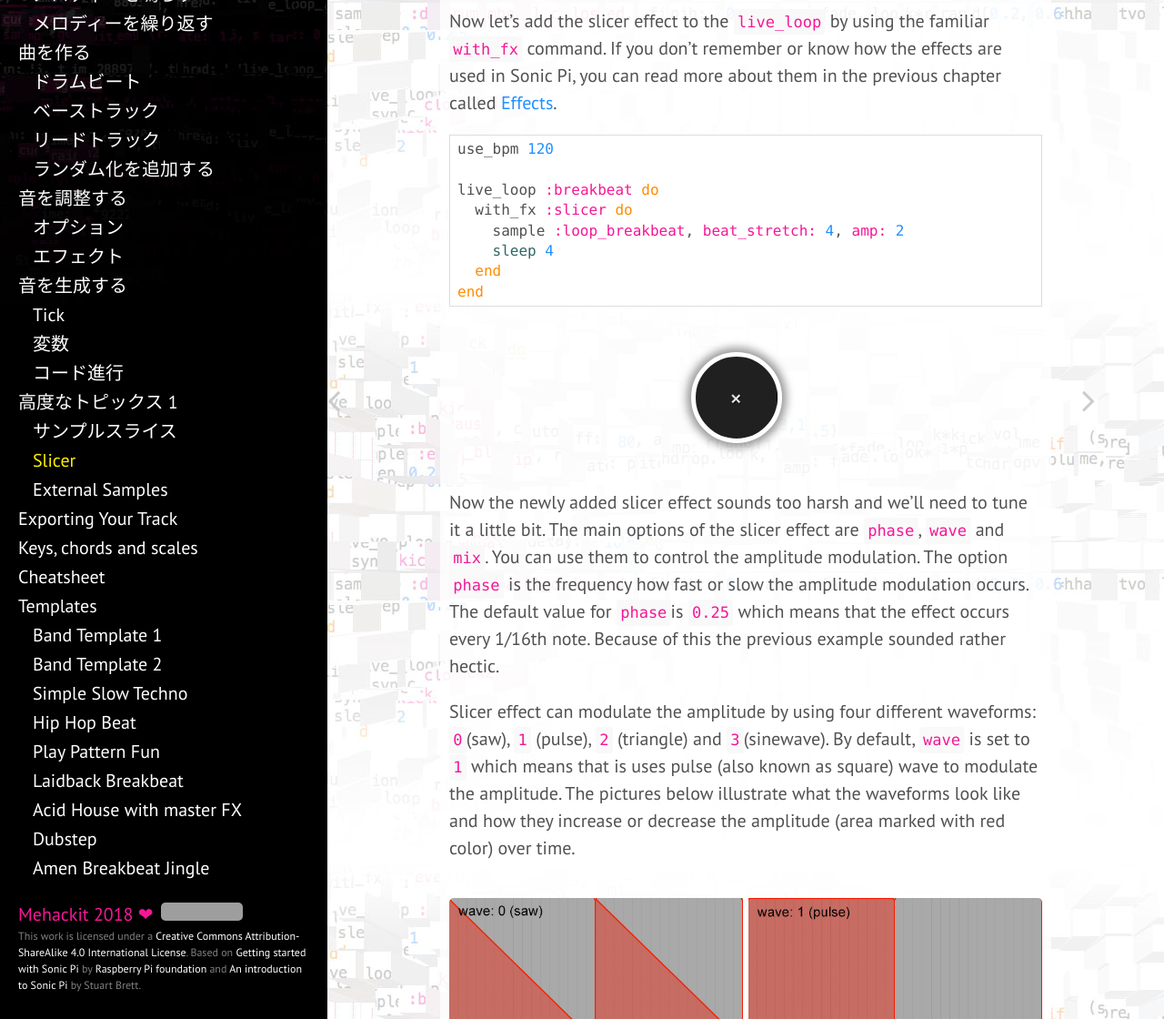
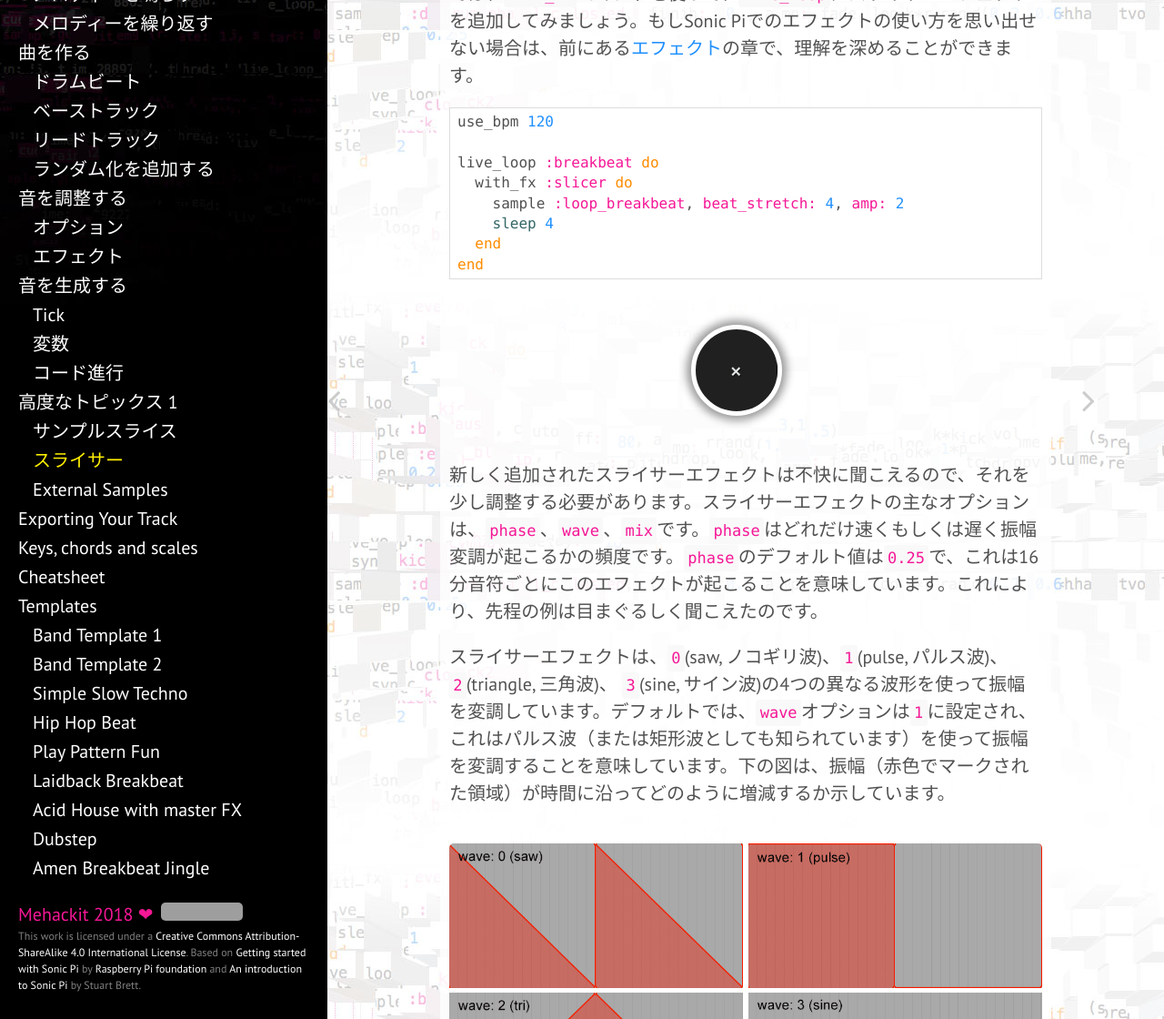
Before and after one commit to mehackit/sonic-pi-workshop, a Jekyll site: the page built from _exercises/ja/05-advanced-topics-1/03-effect_slicer.md, in a window 1280 px wide and 1400 px high, scrolled down 657 px. Shown: the part 280-1400 px from the top of the window at 91% size. Built offline with Jekyll 4.4.1, drawn with Linux system fonts in a browser that asks for light colours; nearby versions of some CDN libraries; some of the changed text lies outside the part shown; grey boxes are pictures that could not be loaded.

Commit message:
Translate 05-03 to ja

```diff
--- a/_exercises/ja/05-advanced-topics-1/03-effect_slicer.md
+++ b/_exercises/ja/05-advanced-topics-1/03-effect_slicer.md
@@ -1,11 +1,11 @@
 ---
 chapter: Advanced Topics 1
-title: Slicer
+title: スライサー
 lang: ja
 layout: exercise
 ---
 
-In addition to the sample slicing presented in the previous topic, you can also use the audio effect `:slicer` to add some "rhythmic and chops" to your music. It basically alters the volume of the sound over time (and this effect is often called amplitude modulation). Now let's start our experiment with this effect by creating a new `live_loop` in an empty buffer and use the sample `:loop_breakbeat` as our building block:
+前のトピックで紹介したサンプルスライスに加え、何か"リズミカルでチョップされた"ものを追加するのに、`:slicer`エフェクトを使うことができます。それは時間に沿って音量を変えます（それはしばしば振幅変調と呼ばれます）。では、空のBufferに新しい`live_loop`を作って、サンプルの`:loop_breakbeat`を構成要素として使い、このエフェクトを実験してみましょう。
 
 {% highlight ruby %}
 use_bpm 120
@@ -16,11 +16,11 @@ live_loop :breakbeat do
 end
 {% endhighlight %}
 
-The loop should now sound the same as in the video below. We are using the red color to indicate the volume of the sound and in this example it should be at maximum.
+このループは下のビデオと同じような音がします。ここで赤い色は音量を示していて、この例では最大になっているはずです。
 
 {% include videoplayer.html filepath="/assets/video/breakbeat_dry" %}
 
-Now let's add the slicer effect to the `live_loop` by using the familiar `with_fx` command. If you don't remember or know how the effects are used in Sonic Pi, you can read more about them in the previous chapter called  <a href="{{ "/exercises/en/03-tweak-the-sounds/03-effects.html" | prepend: site.baseurl }}">Effects</a>.
+では、`with_fx`コマンドを使って、`live_loop`にスライサーエフェクトを追加してみましょう。もしSonic Piでのエフェクトの使い方を思い出せない場合は、前にある<a href="{{ "/exercises/en/03-tweak-the-sounds/03-effects.html" | prepend: site.baseurl }}">エフェクト</a>の章で、理解を深めることができます。
 
 {% highlight ruby %}
 use_bpm 120
@@ -35,13 +35,13 @@ end
 
 {% include player.html filepath="/assets/audio/breakbeat_slicer.mp3" %}
 
-Now the newly added slicer effect sounds too harsh and we'll need to tune it a little bit. The main options of the slicer effect are `phase`, `wave` and `mix`. You can use them to control the amplitude modulation. The option `phase` is the frequency how fast or slow the amplitude modulation occurs. The default value for `phase`is `0.25` which means that the effect occurs every 1/16th note. Because of this the previous example sounded rather hectic.
+新しく追加されたスライサーエフェクトは不快に聞こえるので、それを少し調整する必要があります。スライサーエフェクトの主なオプションは、`phase`、`wave`、`mix`です。`phase`はどれだけ速くもしくは遅く振幅変調が起こるかの頻度です。`phase`のデフォルト値は`0.25`で、これは16分音符ごとにこのエフェクトが起こることを意味しています。これにより、先程の例は目まぐるしく聞こえたのです。
 
-Slicer effect can modulate the amplitude by using four different waveforms: `0`(saw), `1` (pulse), `2` (triangle) and `3`(sinewave). By default, `wave` is set to `1` which means that is uses pulse (also known as square) wave to modulate the amplitude. The pictures below illustrate what the waveforms look like and how they increase or decrease the amplitude (area marked with red color) over time.
+スライサーエフェクトは、`0`(saw, ノコギリ波)、`1`(pulse, パルス波)、 `2`(triangle, 三角波)、 `3`(sine, サイン波)の4つの異なる波形を使って振幅を変調しています。デフォルトでは、`wave`オプションは`1`に設定され、これはパルス波（または矩形波としても知られています）を使って振幅を変調することを意味しています。下の図は、振幅（赤色でマークされた領域）が時間に沿ってどのように増減するか示しています。
 
 <img src="{{ "/assets/img/slicer_waveforms.png" | prepend: site.baseurl }}" width="100%">
 
-Now let's try to change the waveform to the saw (`wave: 0`). This should make the effect a little bit smoother and less abrupt.
+では、波形をノコギリ波(`wave: 0`)に変更してみましょう。これのより突発さを軽減し、このエフェクトを少しスムーズにするでしょう。
 
 {% highlight ruby %}
 use_bpm 120
@@ -56,17 +56,17 @@ end
 
 {% include videoplayer.html filepath="/assets/video/fx_slicer_wave_0" %}
 
-Let's double the duration of the phase (`phase: 0.5`) and switch the waveform to pulse (`wave: 1`):
+phaseの時間を倍(`phase: 0.5`)にして、波形をパルス波(`wave: 1`)にしてみましょう;
 
 {% include videoplayer.html filepath="/assets/video/fx_slicer_wave_1" %}
 
-Now what happens if we use the following options (`phase: 0.5, wave: 2`) with the effect:
+では、以下のように、`phase: 0.5, wave: 2`をオプションとして使用すると何が起こるでしょう？
 
 {% include videoplayer.html filepath="/assets/video/fx_slicer_wave_2" %}
 
-This way it's quite easy to add some rhythm, variance and dynamics to the drum loops. Remember that you can also use this with the synthesizers in Sonic Pi!
+こうして、極めて簡単にドラムループにリズムと変化とダイナミクスを追加することができました。そして、これはシンセサイザーにも同様に使用可能であることを覚えておいてください！
 
-Here is the last slicer effect example that uses longer phase times with the slicer effect:
+次のコードはスライサーエフェクトの最後の例で、長いphaseを使ったものです:
 
 {% highlight ruby %}
 use_bpm 120
```
